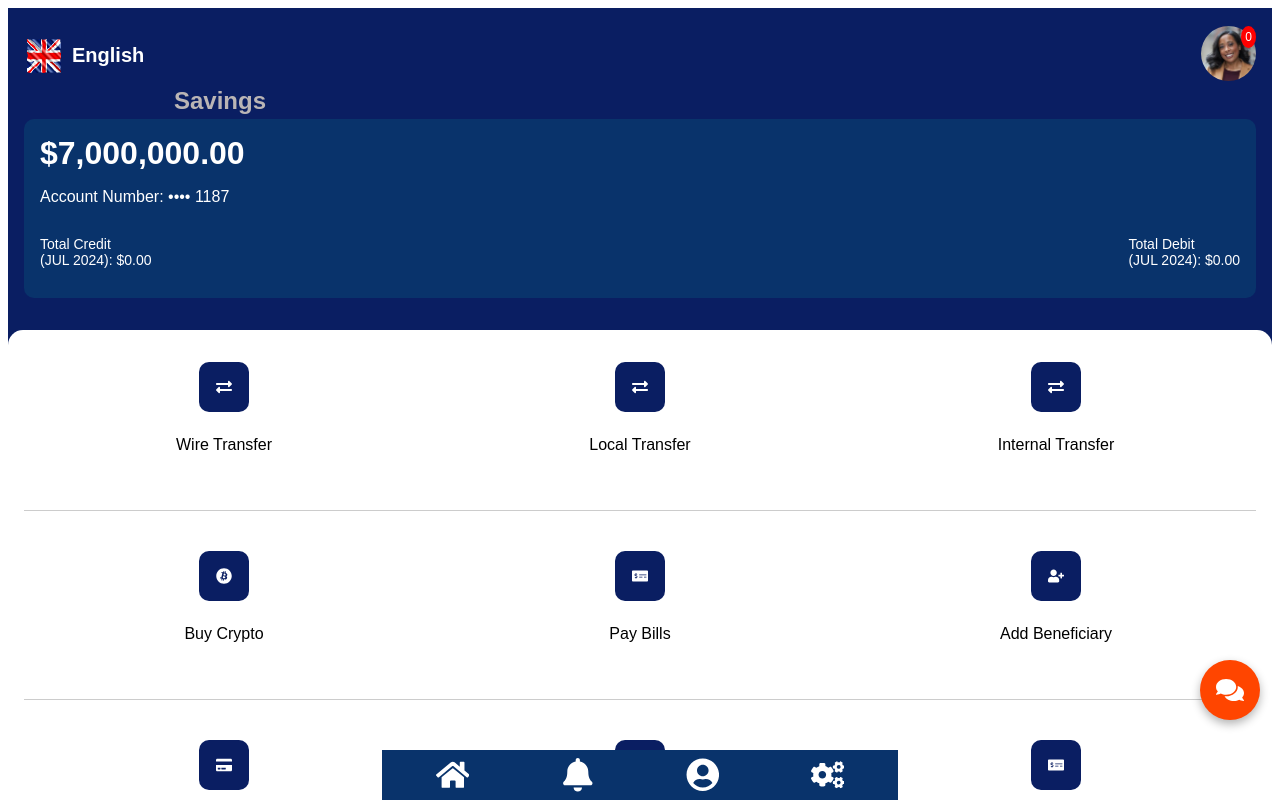
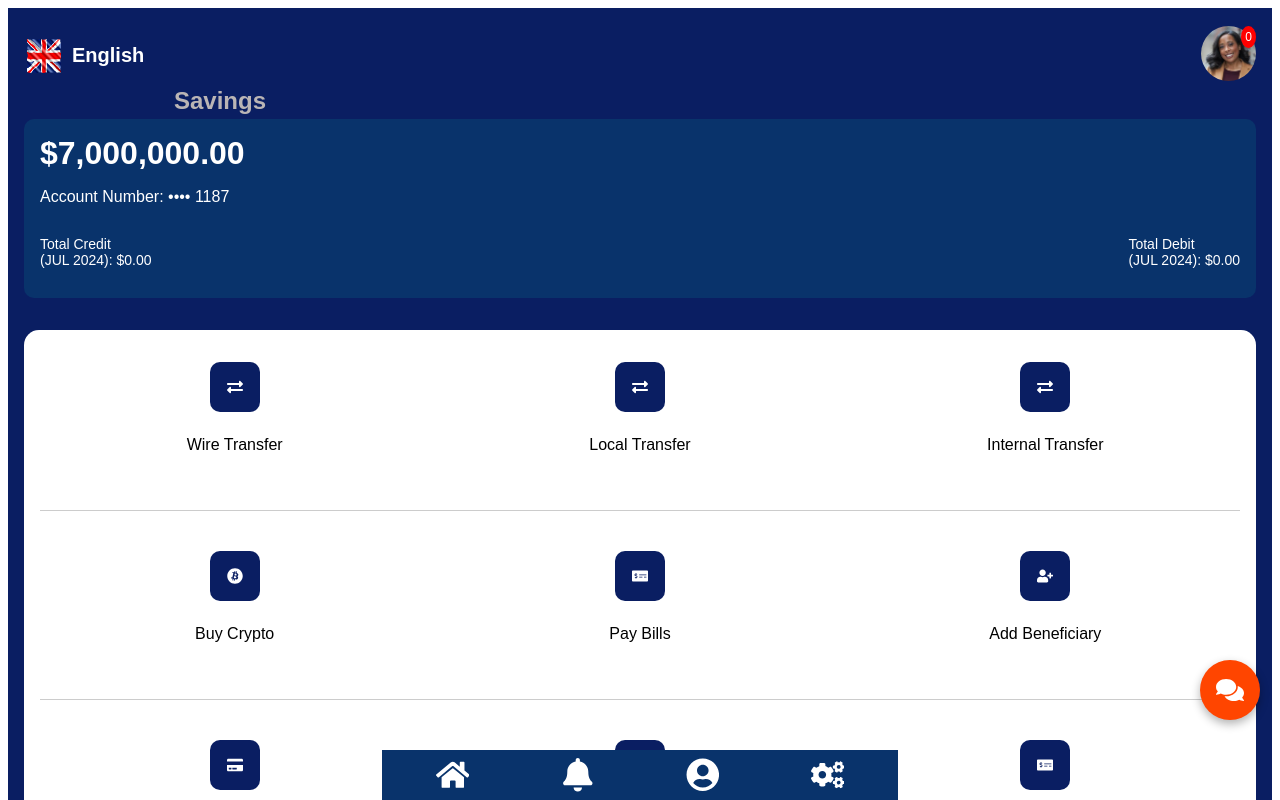
Before and after one commit to 12friky/bankinag-app2, a React (Vite) app: page /dashboard in a window 1280 px wide. Shown: the top 800 px of the page. Built offline with nearby package versions, Linux system fonts and the light colour scheme.

Commit message:
redce the borders

```diff
--- a/src/Components/Mobile/Dashbord/Dashboard.css
+++ b/src/Components/Mobile/Dashbord/Dashboard.css
@@ -86,8 +86,8 @@
     display: grid;
     grid-template-columns: repeat(3, 1fr);
     gap: 1rem;
-    margin-left: -1rem;
-    margin-right: -1rem;
+    /* margin-left: -1rem;
+    margin-right: -1rem; */
 }
 
 .actionItem {
```
